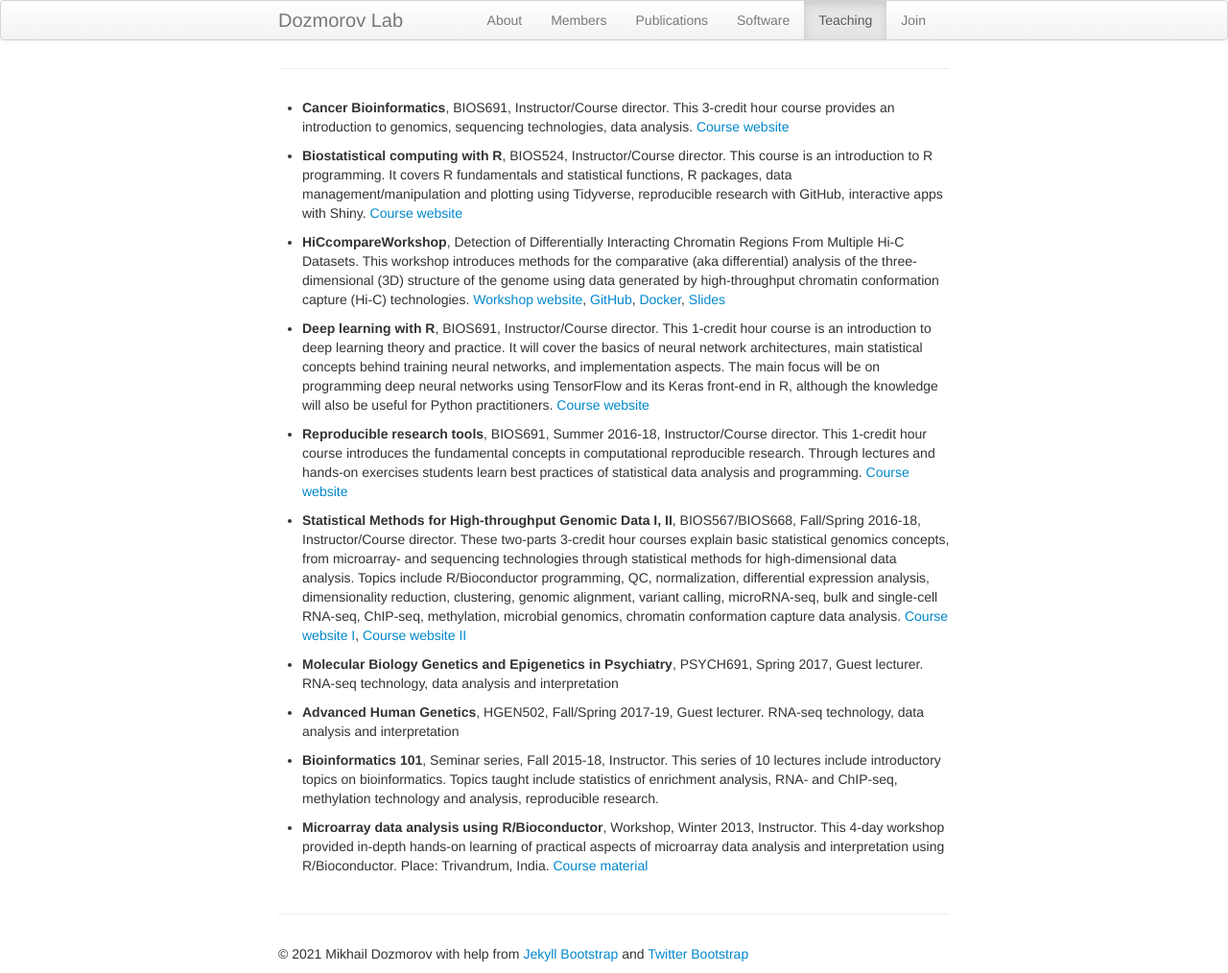
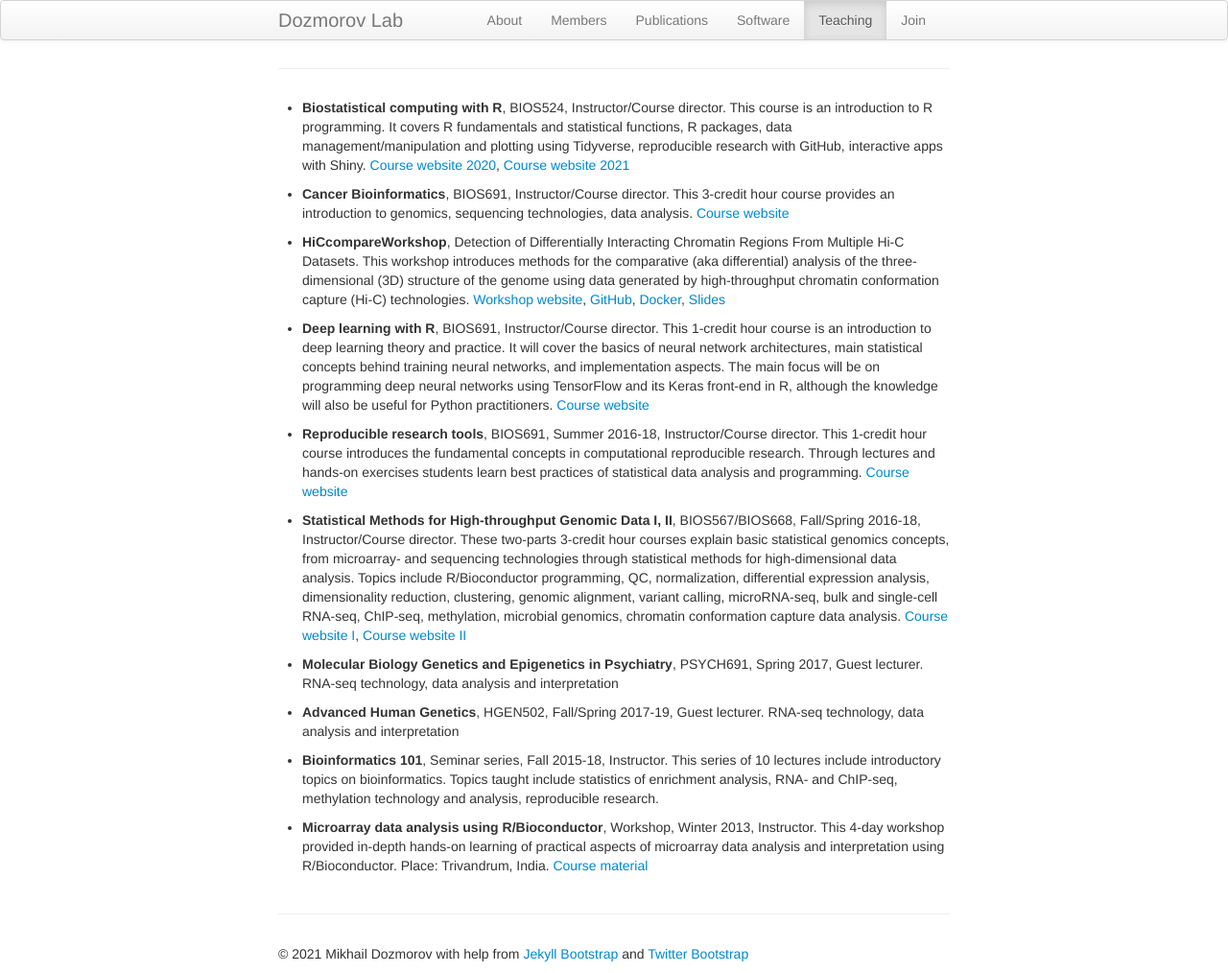
Before and after one commit to dozmorovlab/dozmorovlab.github.io, a Jekyll site: the page built from 05-teach.md, in a window 1280 px wide. Shown: the whole page at 96% size. Built offline with Jekyll 4.4.1, drawn with Linux system fonts in a browser that asks for light colours.

Commit message:
Add BIOS524 2021

```diff
--- a/05-teach.md
+++ b/05-teach.md
@@ -6,9 +6,9 @@ permalink: "teaching.html"
 ---
 {% include JB/setup %}
 
+- **Biostatistical computing with R**, BIOS524, Instructor/Course director. This course is an introduction to R programming. It covers R fundamentals and statistical functions, R packages, data management/manipulation and plotting using Tidyverse, reproducible research with GitHub, interactive apps with Shiny. [Course website 2020](https://bios524-biostatistical-computing-r.netlify.app/), [Course website 2021](https://bios524-r-2021.netlify.app/)
+
 - **Cancer Bioinformatics**, BIOS691, Instructor/Course director. This 3-credit hour course provides an introduction to genomics, sequencing technologies, data analysis. [Course website](https://bios691-cancer-bioinformatics.netlify.app/)
-
-- **Biostatistical computing with R**, BIOS524, Instructor/Course director. This course is an introduction to R programming. It covers R fundamentals and statistical functions, R packages, data management/manipulation and plotting using Tidyverse, reproducible research with GitHub, interactive apps with Shiny. [Course website](https://bios524-biostatistical-computing-r.netlify.app/)
 
 - **HiCcompareWorkshop**, Detection of Differentially Interacting Chromatin Regions From Multiple Hi-C Datasets. This workshop introduces methods for the comparative (aka differential) analysis of the three-dimensional (3D) structure of the genome using data generated by high-throughput chromatin conformation capture (Hi-C) technologies. [Workshop website](https://mdozmorov.github.io/HiCcompareWorkshop/), [GitHub](https://github.com/mdozmorov/HiCcompareWorkshop), [Docker](https://hub.docker.com/repository/docker/mdozmorov/hiccompareworkshop), [Slides](https://mdozmorov.github.io/Talk_HiCcompare/index.html)
 
```
